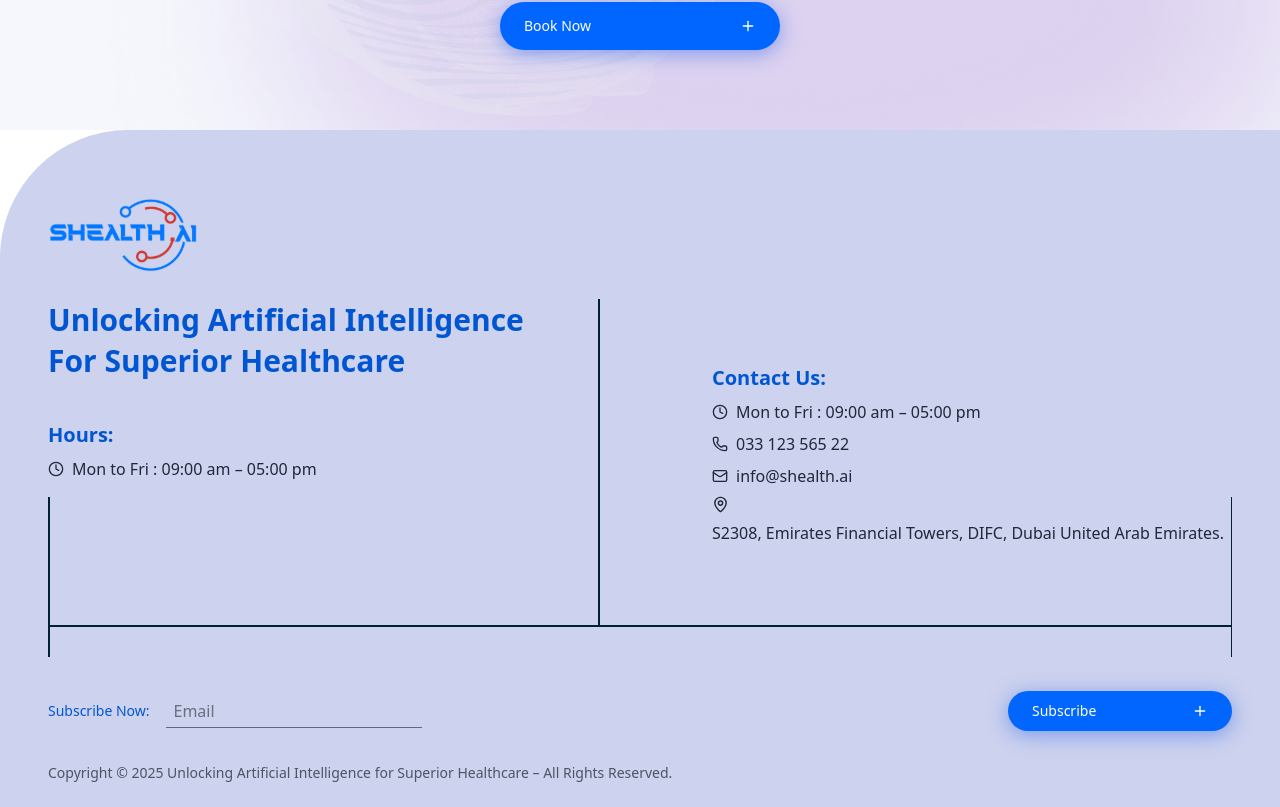
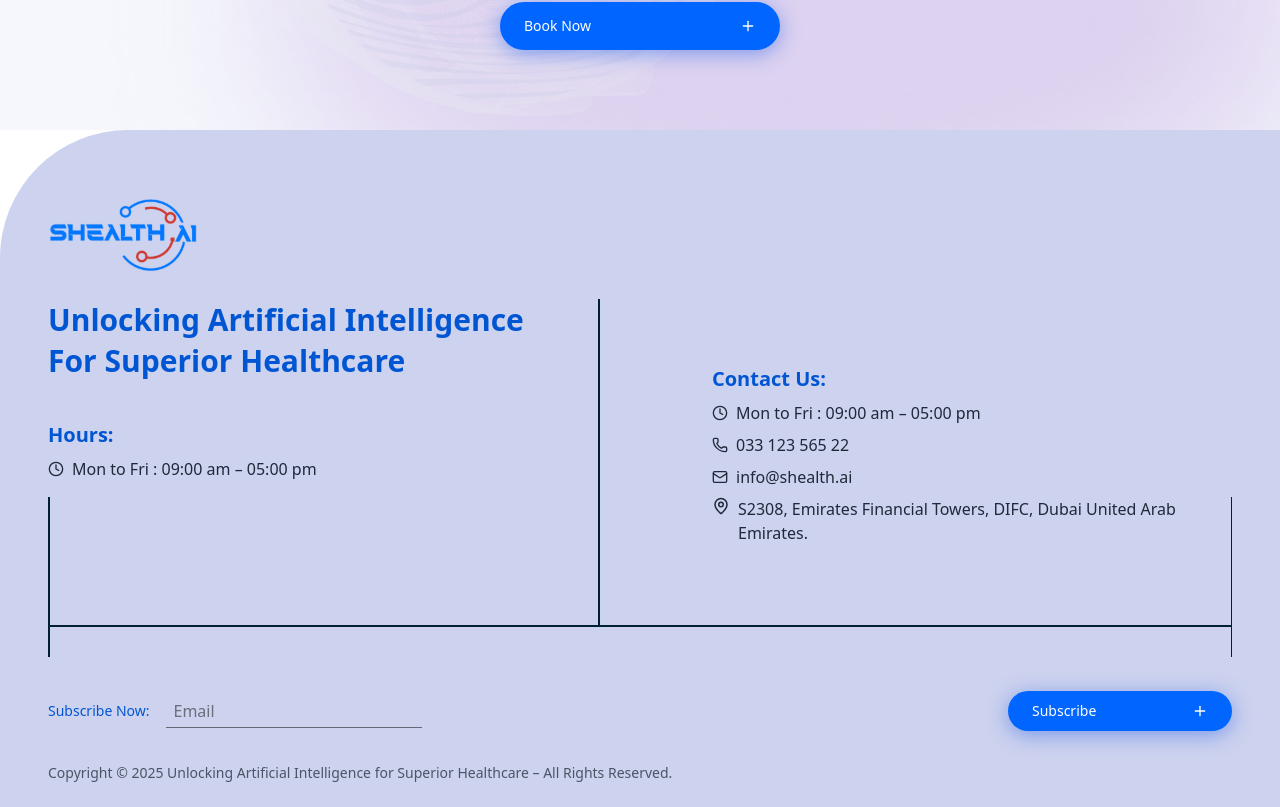
Before and after one commit to nchdatta/shealth.ai, a Next.js app: page / in a window 1280 px wide. Shown: the part 4584-5391 px from the top of the page. Built offline with nearby package versions, Linux system fonts and the light colour scheme; no server answers.

Commit message:
fix: Update contact address layout in Footer for improved readability

```diff
--- a/src/components/site/home/footer.tsx
+++ b/src/components/site/home/footer.tsx
@@ -48,10 +48,12 @@ const Footer = () => {
               <Mail size={16} />
               info@shealth.ai
             </Link>
-            <p className="mt-2 flex flex-wrap items-center gap-2 text-gray-800">
-              <MapPin size={17} />
-              S2308, Emirates Financial Towers, DIFC, Dubai United Arab Emirates.
-            </p>
+            <div className="mt-2 flex items-start gap-2 text-gray-800">
+              <span className="inline-block">
+                <MapPin size={18} />
+              </span>
+              <span> S2308, Emirates Financial Towers, DIFC, Dubai United Arab Emirates.</span>
+            </div>
           </div>
 
           <div className="hidden sm:inline-block absolute w-[1.5px] h-40 bg-[#002130] left-0 -bottom-8 -translate-x-0" />
```
